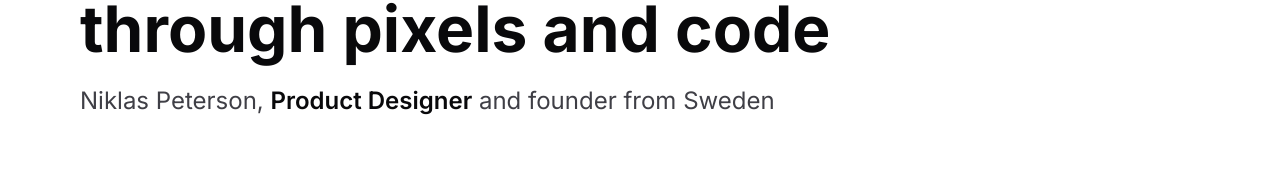
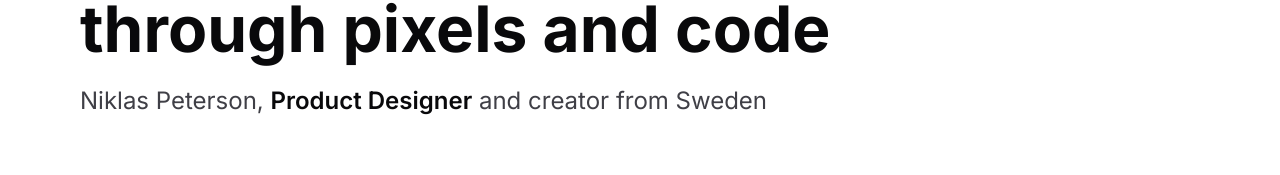
Before and after one commit to NiklasPeterson/niklaspeterson.com, a Next.js app: page / in a window 1280 px wide. Shown: the part 347-522 px from the top of the page. Built offline with nearby package versions, Linux system fonts and the light colour scheme.

Commit message:
Update page.js

```diff
--- a/app/page.js
+++ b/app/page.js
@@ -38,7 +38,7 @@ export default function Home() {
       <MotionDown className='flex flex-col justify-center gap-4 px-4 h-[560px] sm:h-[640px] lg:px-20 md:py-32 md:h-[720px]'>
         <div className="absolute top-0 left-0 right-0 -z-10 blur-[120px] max-w-full overflow-hidden flex justify-center"><LottieAnimation /></div>
         <h1 className='text-4xl md:text-[64px] font-bold leading-tight text-zinc-950 dark:text-zinc-50 max-w-4xl'>Bringing creativity to life through pixels and code</h1>
-        <p className='text-xl md:text-2xl'>Niklas Peterson, <span className='font-semibold text-zinc-950 dark:text-zinc-50'>Product Designer</span> and founder from Sweden</p>
+        <p className='text-xl md:text-2xl'>Niklas Peterson, <span className='font-semibold text-zinc-950 dark:text-zinc-50'>Product Designer</span> and creator from Sweden</p>
       </MotionDown>
 
       <section className='flex flex-wrap gap-12 px-4 pb-20 lg:px-20 md:pb-32'>
```
